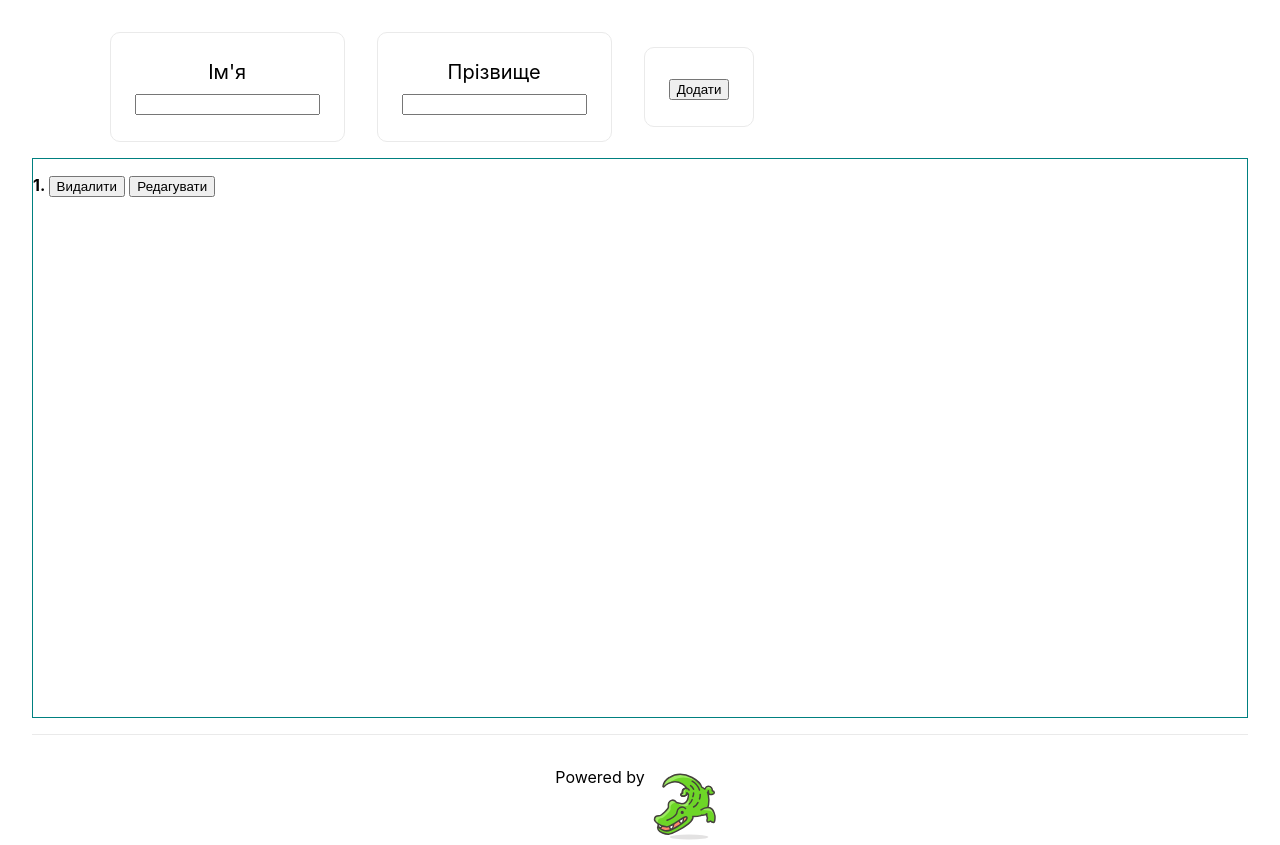
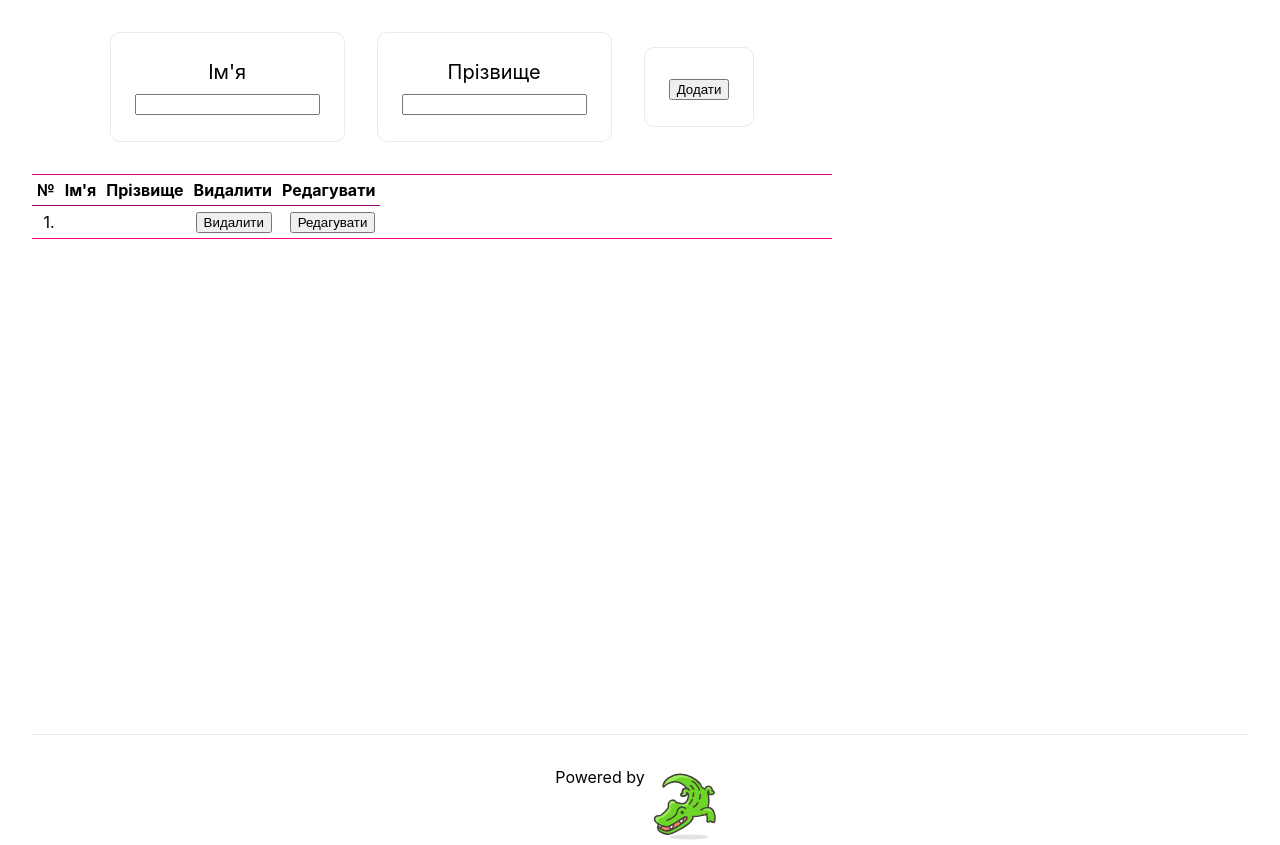
Before and after one commit to commanderz/demo_tasks, a Next.js app in the folder task1/: page / in a window 1280 px wide. Both pictures are taken after a click on the button "Додати". Built offline with nearby package versions, Linux system fonts and the light colour scheme.

Commit message:
no message

```diff
--- a/task1/components/UserRec.tsx
+++ b/task1/components/UserRec.tsx
@@ -1,17 +1,21 @@
 import Link from "next/link";
 import React from 'react';
-import styles from '../styles/Homde.module.css'
+import styles from '../styles/Home.module.css'
 
 
 
 function UserRec(x1: { id: number; text1: string, text2: string, userDel: any, userEdit: any }) {
     return (
-        <div className="post">
-            <div className="post__content">
-                <strong>{x1.id}. {x1.text1} {x1.text2} </strong>
-                <button onClick={() => x1.userDel(x1.id)}>Видалити</button> <button onClick={() => x1.userEdit(x1.id)}>Редагувати</button>
-            </div>
-        </div>
+        <tr className={styles.tr} >
+            <td className={styles.td}>{x1.id}.</td>
+            <td className={styles.td}>{x1.text1}</td>
+            <td className={styles.td}>{x1.text2}</td>
+            <td className={styles.td}><button onClick={() => x1.userDel(x1.id)}>Видалити</button></td>
+            <td className={styles.td}><button onClick={() => x1.userEdit(x1.id)}>Редагувати</button></td>
+
+
+        </tr>
+
 
     )
 }
--- a/task1/pages/index.tsx
+++ b/task1/pages/index.tsx
@@ -18,42 +18,65 @@ const Users: NextPage = () => {
   const zUserList: string = 'UserList';//назва в LocalStorage для списку користувачів
   const namez = useFormInput('', 'name');
   const surnamez = useFormInput('', 'surname');
-  const startVal: UsersType[] = readFromLocalStorage(zUserList);
-  const [userz, setUserz] = useState<UsersType[]>(startVal);
+  const [init, setInit] = useState(false);
+  const [usersArr, setUsersArr] = useState<UsersType[]>(readUsersFromLocalStorage(zUserList));
   const [userEditMode, setUserEditMode] = useState(-1);
 
-  useEffect(() => {
-    if (typeof window !== 'undefined') {
-      const handle1 = () => { saveToLocalStorage(zUserList, userz); }
-      window.addEventListener('unload', handle1); //остальні події https://www.w3schools.com/jsref/dom_obj_event.asp
-      return () => {
-        window.removeEventListener;
-      }
-      //saveToLocalStorage(zUserList, userz);//нада тількі налаштуватись на правильну подію в коді вище, незнаю точно на яку
-    }
-
-  });
 
 
+  /*useEffect(() => {
+    const runFunc = () => {
+      setUsersArr(readUsersFromLocalStorage(zUserList));//невстигаємо тут проініціалізувати
+      console.log("runFunc 'storage' ok");
+    }
+    window.addEventListener('storage', runFunc); //остальні події https://www.w3schools.com/jsref/dom_obj_event.asp
+    console.log("listener 'storage' added");
+    return () => {
+      window.removeEventListener('storage', runFunc);
+      console.log("listener 'storage' removed");
+    }
+  }, [usersArr]);*/
+
+  /*
+  useEffect(() => {
+    const runFunc = () => {
+      saveToLocalStorage(zUserList, usersArr);
+      console.log("runFunc 'unload' ok");
+    }
+    window.addEventListener('unload', runFunc); //остальні події https://www.w3schools.com/jsref/dom_obj_event.asp
+    console.log("listener 'unload' added");
+
+    return () => {
+      window.removeEventListener('unload', runFunc);
+      console.log("listener 'unload' removed");
+    }
+  }, [usersArr]);//виконається (відпишеться-і-підпишеться) тількі коли масив usersArr змінився
+*/
+
+  useEffect(() => {
+    saveToLocalStorage(zUserList, usersArr);
+  }, [usersArr]);//виконається тількі коли масив usersArr змінився
+
   function saveToLocalStorage(storageName: string, storageValue: any) {
-    if (typeof window !== 'undefined') {//якщо це сторона КЛІЄНТА
-      console.log('SAVE to ' + storageName + ' STORAGE = ' + storageValue?.length);
-      localStorage.setItem(storageName, JSON.stringify(storageValue));
-    }
+    console.log('SAVE to ' + storageName + ' STORAGE = ' + storageValue?.length);
+    localStorage.setItem(storageName, JSON.stringify(storageValue));
   }
 
-  function readFromLocalStorage(storageName: string) {
+  function readUsersFromLocalStorage(storageName: string) {
+    if (init) { return []; }
     if (typeof window == 'undefined') {//сторона сервака
+      console.log('сторона сервака');
       return [];
     } else {//сторона клієнта
-      let xxx: string | null = localStorage.getItem(storageName);
+      let storageUsersStr: string | null = localStorage.getItem(storageName);
 
-      if (typeof xxx === 'string') {
-        let rez: UsersType[] = JSON.parse(xxx);
-        console.log('READ ' + storageName + ' STORAGE =' + rez?.length);
-        return rez;
-
+      if (typeof storageUsersStr === 'string') {
+        let users: UsersType[] = JSON.parse(storageUsersStr);
+        console.log('READ ' + storageName + ' STORAGE =' + users?.length);
+        setInit(true);
+        return users;
       } else {
+        setInit(true);
         return [];
       }
     }
@@ -68,13 +91,13 @@ const Users: NextPage = () => {
     return {
       value,
       onChange: handleChange,
-      onsetvalue: setValue //запишемо в зовнішню змінну щоб потім викликати якщо потрібно
+      onSetvalue: setValue //запишемо в зовнішню змінну щоб потім викликати якщо потрібно
     };
   }
 
   function setEdit(name: string, surname: string, id: number) {
-    namez.onsetvalue(name);
-    surnamez.onsetvalue(surname);
+    namez.onSetvalue(name);
+    surnamez.onSetvalue(surname);
     setUserEditMode(id);
   }
 
@@ -85,8 +108,8 @@ const Users: NextPage = () => {
       if ((!rez) && (userEditMode === idx + 1)) { setEdit('', '', -1); }//якщо видалили редагуємий елемент
       return rez;
     }
-    //setUserz(userz.filter(p => p.id !== idz))//work ok
-    setUserz(userz.filter(filterArr));
+    //setUsersArr(usersArr.filter(p => p.id !== idz))//work ok
+    setUsersArr(usersArr.filter(filterArr));
   }
 
 
@@ -104,7 +127,7 @@ const Users: NextPage = () => {
       //дія з попереднім редагуємим: не потрібно нічого робити, просто відміняємо
     }
 
-    userz.filter(filterArr);
+    usersArr.filter(filterArr);
   }
 
 
@@ -120,10 +143,10 @@ const Users: NextPage = () => {
 
     if (userEditMode >= 0) {
       //дія з  редагуємим
-      setUserz(userz.filter(filterArr));
+      setUsersArr(usersArr.filter(filterArr));
       setEdit('', '', -1);//empty edit
     } else {
-      setUserz([...userz, { key: userz.length.toString() + '.' + Date.now().toString(), id: userz.length + 1, text1: namez.value, text2: surnamez.value }]);
+      setUsersArr([...usersArr, { key: usersArr.length.toString() + '.' + Date.now().toString(), id: usersArr.length + 1, text1: namez.value, text2: surnamez.value }]);
     }
   }
 
@@ -136,6 +159,7 @@ const Users: NextPage = () => {
       </Head>
 
       <main className={styles.main}>
+
         <div className={styles.grid}>
           <div className={styles.card}>
             <p className={styles.description}><label htmlFor={`fname`}>{`Ім'я`}</label> <br /><input type={'text'} id={`fname`} name={`fname`} {...namez} /></p>
@@ -150,12 +174,35 @@ const Users: NextPage = () => {
         </div>
 
 
-        <div className={styles.main2} >
-          {userz.map(itemz =>
-            <UserRec key={itemz.key} id={itemz.id} text1={itemz.text1} text2={itemz.text2} userDel={userDel} userEdit={userEdit}></UserRec>
-          )}
 
-        </div>
+        {usersArr.length > 0 ?
+          <div className={styles.main2}>
+            <div className={styles.grid2}>
+              <table className={styles.table}>
+                <thead className={styles.thead}>
+                  <tr className={styles.tr}>
+                    <th className={styles.th}>{`№`}</th>
+                    <th className={styles.th}> {`Ім'я`}</th>
+                    <th className={styles.th}>{`Прізвище`}</th>
+                    <th className={styles.th}>{`Видалити`}</th>
+                    <th className={styles.th}>{`Редагувати`}</th>
+                  </tr>
+                </thead>
+                <tbody className={styles.tbody}>
+                  {usersArr.map(itemz =>
+                    <UserRec key={itemz.key} id={itemz.id} text1={itemz.text1} text2={itemz.text2} userDel={userDel} userEdit={userEdit}></UserRec>
+                  )}
+                </tbody>
+              </table>
+            </div>
+          </div>
+          : <div className={styles.main2} >
+
+            <h1 className={styles.description} >{` Інформація відсутня`}</h1>
+
+          </div>
+        }
+
       </main >
 
       <footer className={styles.footer}>
--- a/task1/styles/Home.module.css
+++ b/task1/styles/Home.module.css
@@ -18,7 +18,7 @@
   flex: 1;
   display: flex;
   flex-direction: column;
-  border: 1px solid teal;
+  border: 0px solid teal;
 }
 
 .footer {
@@ -28,6 +28,13 @@
   border-top: 1px solid #eaeaea;
   justify-content: center;
   align-items: center;
+}
+
+.center {
+  display: flex;
+  justify-content: center;
+  align-items: center;
+  flex-grow: 1;
 }
 
 .footer a {
@@ -82,6 +89,14 @@
   max-width: 800px;
 }
 
+.grid2 {
+  display: flex;
+  align-items: center;
+  justify-content: left;
+  flex-wrap: wrap;
+  max-width: 800px;
+}
+
 .card {
   margin: 1rem;
   padding: 1.5rem;
@@ -122,4 +137,50 @@
     width: 100%;
     flex-direction: column;
   }
+  .table-box {
+    overflow-x: scroll;
+  }
+
 }
+
+
+.table {
+  border-collapse: collapse;
+  width: 100%;
+  border-bottom: 1px solid rgb(255, 0, 140);
+  border-top: 1px solid rgb(212, 2, 142);
+  display: block;
+  overflow: auto;
+  max-width: 100%;
+}
+
+.thead {
+  border-bottom: 0px solid rgb(165, 0, 137);
+}
+
+.tbody {
+  border-top: 1px solid rgb(158, 0, 124);
+}
+
+.table-box {
+  max-width: 1024px;
+}
+.table-box p {
+  font-size: larger;
+  font-weight: bold;
+}
+
+
+.th, .td {
+  padding: 8px;
+  text-align: right;
+  border-bottom: 0px solid #DDD;
+  border-left: 0px solid #ccc;
+  white-space: nowrap;
+  padding: 5px;
+}
+.td:nth-last-child(-n+2) {
+  text-align: right;
+}
+
+.tr:hover {background-color: #D6EEEE;}
```
Also changed, not shown: task1/styles/globals.css (line endings or trailing spaces).
